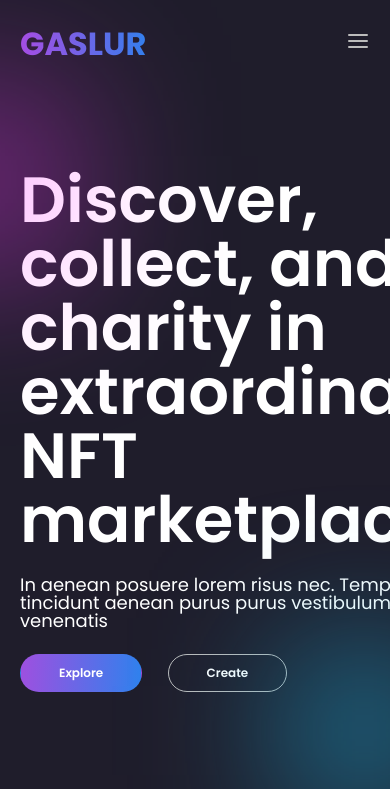
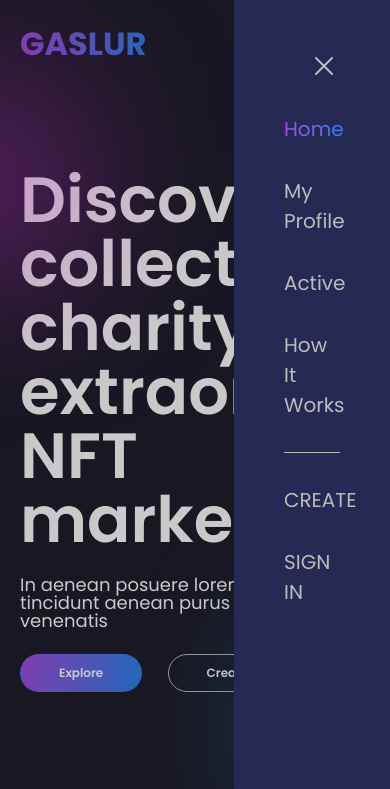
Before and after one commit to 89VAnh/GASLUR, a plain HTML site: page index.html in a window 390 px wide. Both pictures are taken after a click on the element 358 px from the left and 44 px from the top of the page. Shown: the top 789 px of the page. Drawn offline with Linux system fonts and the light colour scheme.

Commit message:
more-menu

```diff
--- a/app.js
+++ b/app.js
@@ -22,3 +22,22 @@ navItems.forEach((item) => {
     navLineReturn();
   };
 });
+
+//UI Menu Header
+const headerMenu = $(".header-menu");
+const moreMenu = $(".more-menu");
+const overlay = $(".overlay");
+const moreClose = $(".more-close svg");
+
+headerMenu.onclick = function () {
+  overlay.classList.add("active");
+  moreMenu.style.right = "0px";
+};
+
+const closeMoreMenu = () => {
+  overlay.classList.remove("active");
+  moreMenu.style.right = "-100%";
+};
+
+moreClose.onclick = closeMoreMenu;
+overlay.onclick = closeMoreMenu;
--- a/index.html
+++ b/index.html
@@ -25,16 +25,16 @@
         <div class="header-menu">
           <svg
             xmlns="http://www.w3.org/2000/svg"
-            width="24"
-            height="24"
             fill="none"
+            viewBox="0 0 24 24"
+            stroke-width="1.5"
             stroke="currentColor"
-            stroke-width="2"
-            stroke-linecap="round"
-            stroke-linejoin="round"
-            class="feather feather-menu"
           >
-            <path d="M3 12h18M3 6h18M3 18h18"></path>
+            <path
+              stroke-linecap="round"
+              stroke-linejoin="round"
+              d="M3.75 6.75h16.5M3.75 12h16.5m-16.5 5.25h16.5"
+            />
           </svg>
         </div>
       </header>
@@ -233,7 +233,7 @@
               <svg
                 xmlns="http://www.w3.org/2000/svg"
                 width="36"
-                height="px"
+                height="36"
                 viewBox="0 0 36 31"
               >
                 <path
@@ -508,6 +508,34 @@
         <div class="copy-right">Copyright 2021 Gaslur</div>
       </footer>
     </div>
+    <div class="more-menu">
+      <div class="more-close">
+        <svg
+          xmlns="http://www.w3.org/2000/svg"
+          fill="none"
+          viewBox="0 0 24 24"
+          stroke-width="1.5"
+          stroke="currentColor"
+        >
+          <path
+            stroke-linecap="round"
+            stroke-linejoin="round"
+            d="M6 18L18 6M6 6l12 12"
+          />
+        </svg>
+      </div>
+      <nav class="navbar">
+        <a href="./index.html" class="nav-items active">Home</a>
+        <a href="#" class="nav-items">My Profile</a>
+        <a href="#" class="nav-items">Active</a>
+        <a href="#" class="nav-items">How It Works</a>
+      </nav>
+      <div class="authent">
+        <a href="#">CREATE</a>
+        <a href="#">SIGN IN</a>
+      </div>
+    </div>
+    <div class="overlay"></div>
   </body>
   <script src="./app.js"></script>
 </html>
--- a/style.scss
+++ b/style.scss
@@ -30,6 +30,7 @@ body {
   font-size: 2rem;
   line-height: 1.5;
   background-color: var(--body-bgc);
+  position: relative;
 }
 img {
   display: block;
@@ -432,21 +433,10 @@ ul {
   margin-top: 26px;
   text-align: right;
 }
-
-@media (min-width: 1280px) {
+.more-menu {
+  display: none;
 }
 
-@media (min-width: 1024px) {
-}
-
-@media (min-width: 768px) {
-}
-
-@media (min-width: 640px) {
-}
-
-@media screen and (max-width: 1280px) {
-}
 @media screen and (max-width: 1024px) {
   .intro-right {
     display: none;
@@ -473,6 +463,67 @@ ul {
   .header-menu {
     cursor: pointer;
     display: block;
+    svg {
+      width: 32px;
+      aspect-ratio: 1/1;
+    }
+  }
+
+  .more-menu {
+    position: fixed;
+    top: 0;
+    right: -100%;
+    width: 40%;
+    height: 100vh;
+    background-color: var(--body-bgc);
+    padding: 50px;
+    display: flex;
+    flex-direction: column;
+    z-index: 100;
+    transition: all 0.5s ease-in-out;
+
+    .more-close {
+      margin-bottom: 32px;
+
+      svg {
+        cursor: pointer;
+        float: right;
+        color: var(--text-gray);
+        width: 32px;
+      }
+    }
+    .navbar {
+      display: flex;
+      flex-direction: column;
+      align-items: flex-start;
+    }
+    .authent {
+      display: flex;
+      flex-direction: column;
+      gap: 32px;
+      border-top: 1px solid var(--text-gray);
+      padding-top: 32px;
+      margin-top: 32px;
+      a {
+        color: var(--text-gray);
+      }
+    }
+  }
+
+  .overlay {
+    position: fixed;
+    top: 0;
+    left: 0;
+    width: 100vw;
+    height: 100vh;
+    background-color: rgba(0, 0, 0, 0.21);
+    z-index: 99;
+    display: none;
+  }
+
+  .overlay.active {
+    display: block;
+    animation: fadeIn 0.5s ease-in-out;
   }
   .nft-list {
     justify-content: space-around;
@@ -505,3 +556,11 @@ ul {
     justify-content: space-between;
   }
 }
+@keyframes fadeIn {
+  from {
+    opacity: 0;
+  }
+  to {
+    opacity: 0.21;
+  }
+}
```
Also changed, not shown: style.css.
